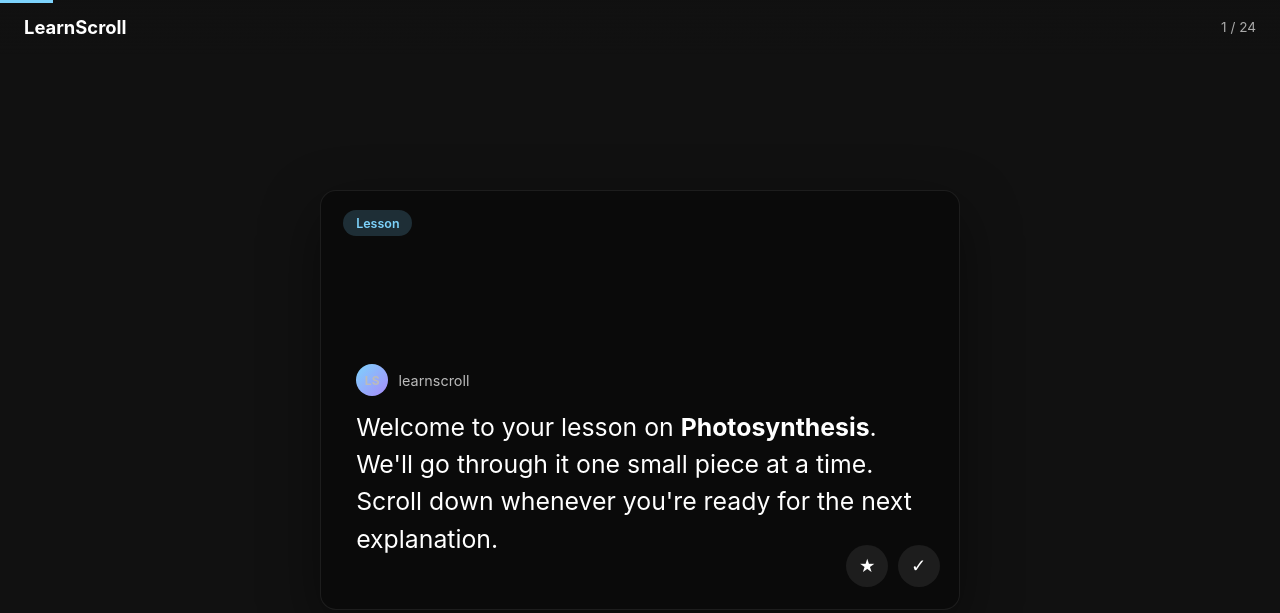
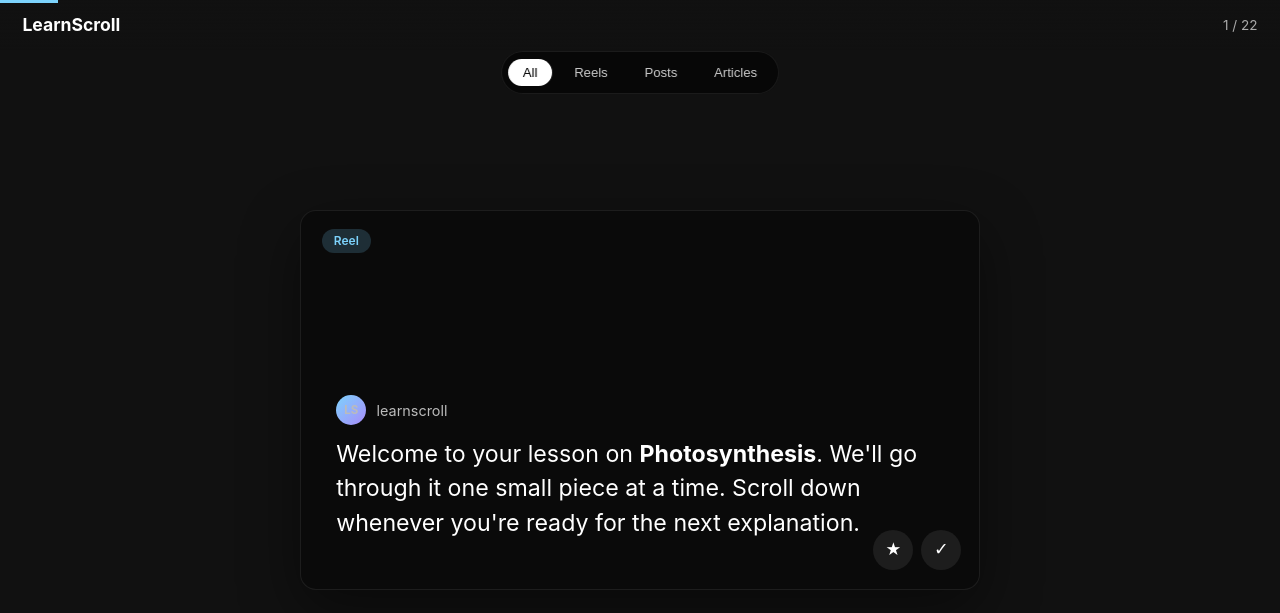
Before and after one commit to Jargal0613/learnscroll-prototype, a plain HTML site: page index.html in a window 1280 px wide. Drawn offline with Linux system fonts and the light colour scheme.

Commit message:
Add filters (All/Reels/Posts/Articles) and make Articles a separate long-form type

```diff
--- a/index.html
+++ b/index.html
@@ -32,17 +32,23 @@
   }
   .card-inner {
     width: 100%;
-    max-width: 640px;
+    max-width: 680px;
     background: #0a0a0a;
     border-radius: 16px;
     border: 1px solid rgba(255,255,255,0.08);
-    padding: 2.5rem 2.2rem 2rem;
+    padding: 2.4rem 2.2rem 2rem;
     position: relative;
-    min-height: 420px;
+    min-height: 380px;
+    max-height: 85vh;
+    overflow-y: auto;
     display: flex;
     flex-direction: column;
     justify-content: flex-end;
     box-shadow: 0 20px 60px rgba(0,0,0,0.45);
+  }
+  .card.article .card-inner {
+    justify-content: flex-start;
+    max-height: 88vh;
   }
   .card.understood .card-inner {
     background: #0d1a12;
@@ -50,55 +56,61 @@
   }
   .type-badge {
     position: absolute;
-    top: 1.2rem;
-    left: 1.4rem;
-    padding: 0.35rem 0.8rem;
+    top: 1.1rem;
+    left: 1.3rem;
+    padding: 0.3rem 0.75rem;
     border-radius: 999px;
-    font-size: 0.78rem;
+    font-size: 0.75rem;
     font-weight: 600;
   }
-  .type-badge.lesson { background: rgba(125,211,252,0.18); color: #7dd3fc; }
+  .type-badge.reel { background: rgba(125,211,252,0.18); color: #7dd3fc; }
   .type-badge.post { background: rgba(251,191,36,0.15); color: #fbbf24; }
+  .type-badge.article { background: rgba(167,139,250,0.18); color: #c4b5fd; }
   .meta {
     display: flex;
     align-items: center;
     gap: 0.65rem;
     font-size: 0.9rem;
     color: #bbb;
-    margin-bottom: 0.8rem;
+    margin-bottom: 0.7rem;
+    margin-top: 1.6rem;
   }
   .avatar {
-    width: 32px;
-    height: 32px;
+    width: 30px;
+    height: 30px;
     border-radius: 50%;
     background: linear-gradient(135deg, #7dd3fc, #a78bfa);
     display: flex;
     align-items: center;
     justify-content: center;
-    font-size: 0.75rem;
+    font-size: 0.72rem;
     font-weight: 700;
   }
   .content {
-    font-size: 1.55rem;
+    font-size: 1.45rem;
     line-height: 1.5;
-    margin-bottom: 1.2rem;
+    margin-bottom: 1rem;
+  }
+  .card.article .content {
+    font-size: 1.15rem;
+    line-height: 1.65;
   }
   .content strong { color: #fff; }
   .actions {
     position: absolute;
-    right: 1.2rem;
-    bottom: 1.4rem;
+    right: 1.1rem;
+    bottom: 1.2rem;
     display: flex;
-    gap: 0.6rem;
+    gap: 0.5rem;
   }
   .action-btn {
     background: rgba(255,255,255,0.08);
     border: none;
     color: #fff;
-    width: 42px;
-    height: 42px;
+    width: 40px;
+    height: 40px;
     border-radius: 50%;
-    font-size: 1.15rem;
+    font-size: 1.1rem;
     cursor: pointer;
     display: flex;
     align-items: center;
@@ -119,75 +131,96 @@
   .top-bar {
     position: fixed;
     top: 0; left: 0; right: 0;
-    padding: 1rem 1.5rem;
+    padding: 0.9rem 1.4rem;
     display: flex;
     justify-content: space-between;
     align-items: center;
-    background: linear-gradient(to bottom, rgba(17,17,17,0.85), transparent);
+    background: linear-gradient(to bottom, rgba(17,17,17,0.9), transparent);
     z-index: 50;
     pointer-events: none;
   }
-  .logo {
-    font-weight: 700;
-    font-size: 1.15rem;
+  .logo { font-weight: 700; font-size: 1.1rem; }
+  .counter { font-size: 0.85rem; color: #aaa; }
+  .filters {
+    position: fixed;
+    top: 3.2rem;
+    left: 50%;
+    transform: translateX(-50%);
+    display: flex;
+    gap: 0.5rem;
+    z-index: 60;
+    background: rgba(0,0,0,0.55);
+    backdrop-filter: blur(8px);
+    padding: 0.4rem;
+    border-radius: 999px;
+    border: 1px solid rgba(255,255,255,0.08);
   }
-  .counter {
-    font-size: 0.85rem;
-    color: #aaa;
+  .filter-btn {
+    background: transparent;
+    border: none;
+    color: #ccc;
+    padding: 0.4rem 0.9rem;
+    border-radius: 999px;
+    font-size: 0.82rem;
+    cursor: pointer;
+    font-weight: 500;
   }
-  @media (max-width: 700px) {
-    .card-inner {
-      max-width: 100%;
-      border-radius: 0;
-      border: none;
-      min-height: 100%;
-      padding: 4rem 1.4rem 2rem;
+  .filter-btn.active {
+    background: #fff;
+    color: #000;
   }
-    .card { padding: 0; }
-  }
+  .filter-btn:hover:not(.active) { background: rgba(255,255,255,0.08); }
 </style>
 </head>
 <body>
 <div class="progress-bar" id="progressBar"></div>
 <div class="top-bar">
   <div class="logo">LearnScroll</div>
-  <div class="counter" id="counter">1 / 24</div>
+  <div class="counter" id="counter">1 / 0</div>
+</div>
+<div class="filters" id="filters">
+  <button class="filter-btn active" data-filter="all">All</button>
+  <button class="filter-btn" data-filter="reel">Reels</button>
+  <button class="filter-btn" data-filter="post">Posts</button>
+  <button class="filter-btn" data-filter="article">Articles</button>
 </div>
 <div id="feed"></div>
 
 <script>
-const items = [
-  { type: "lesson", text: "Welcome to your lesson on <strong>Photosynthesis</strong>. We'll go through it one small piece at a time. Scroll down whenever you're ready for the next explanation." },
+const allItems = [
+  { type: "reel", text: "Welcome to your lesson on <strong>Photosynthesis</strong>. We'll go through it one small piece at a time. Scroll down whenever you're ready for the next explanation." },
   { type: "post", text: "<strong>Why short-form learning works</strong><br><br>Breaking big topics into tiny scrollable pieces reduces overwhelm and makes it easier to stay consistent." },
-  { type: "lesson", text: "Photosynthesis is how plants, algae, and some bacteria convert <strong>light energy</strong> into chemical energy that they can use as food." },
+  { type: "reel", text: "Photosynthesis is how plants, algae, and some bacteria convert <strong>light energy</strong> into chemical energy that they can use as food." },
+  { type: "article", text: "<strong>A deeper look at energy in living systems</strong><br><br>Photosynthesis and cellular respiration are two sides of the same coin. One captures energy from sunlight and stores it in chemical bonds; the other releases that stored energy so cells can perform work.<br><br>In photosynthesis, chlorophyll absorbs photons and uses that energy to split water and fix carbon dioxide into glucose. The process is not a single reaction but a coordinated set of light-dependent and light-independent stages. Oxygen is released as a byproduct — the very gas most animals need to survive.<br><br>Cellular respiration then reverses the process. Glucose is broken down, first in the cytoplasm (glycolysis) and later inside mitochondria. The energy released is captured in ATP, the universal energy currency of the cell. Without this constant recycling of energy, complex life as we know it would be impossible.<br><br>Understanding both processes together gives a clearer picture of how ecosystems stay in balance and why protecting plant life is ultimately protecting the foundation of almost every food web on Earth." },
   { type: "post", text: "<strong>The problem with long articles</strong><br><br>Most people start reading, get distracted, and never finish. A vertical feed forces one idea at a time." },
-  { type: "lesson", text: "The overall equation is simple:<br><br>6CO₂ + 6H₂O + light energy → C₆H₁₂O₆ + 6O₂<br><br>Carbon dioxide + water + light → sugar + oxygen." },
+  { type: "reel", text: "The overall equation is simple:<br><br>6CO₂ + 6H₂O + light energy → C₆H₁₂O₆ + 6O₂<br><br>Carbon dioxide + water + light → sugar + oxygen." },
   { type: "post", text: "<strong>Spaced repetition in your pocket</strong><br><br>Seeing the same idea again later (instead of all at once) helps memory stick far better than cramming." },
-  { type: "lesson", text: "This process happens mainly in the <strong>chloroplasts</strong> of plant cells. Chloroplasts contain a green pigment called chlorophyll that captures sunlight." },
+  { type: "reel", text: "This process happens mainly in the <strong>chloroplasts</strong> of plant cells. Chloroplasts contain a green pigment called chlorophyll that captures sunlight." },
+  { type: "article", text: "<strong>How to actually finish what you start reading</strong><br><br>The internet is full of excellent long-form articles that almost no one completes. The problem is rarely the quality of the writing; it is the lack of structure that matches how attention works.<br><br>When a piece is presented as one continuous block, the brain treats it as a single large task. Large tasks trigger resistance. Breaking the same material into smaller, clearly bounded segments removes that resistance. Each segment feels finishable, so you keep going.<br><br>This is why short vertical cards can outperform traditional article layouts for many learners, even when the underlying information is identical. The content has not become simpler — only the packaging has changed.<br><br>Articles still have a place. They are better when you need nuance, evidence, and connected argument. The ideal system lets you move between short cards for momentum and longer articles when you want depth, without losing your place in either." },
+  { type: "reel", text: "There are two main stages:<br><br>1. Light-dependent reactions<br>2. Light-independent reactions (Calvin cycle)" },
   { type: "post", text: "<strong>Attention is the real bottleneck</strong><br><br>You don’t need more information. You need a way to consume the information you already care about without getting lost." },
-  { type: "lesson", text: "There are two main stages:<br><br>1. Light-dependent reactions<br>2. Light-independent reactions (Calvin cycle)" },
+  { type: "reel", text: "<strong>Light-dependent reactions</strong> occur in the thylakoid membranes. They use sunlight to split water, release oxygen, and produce energy carriers (ATP and NADPH)." },
+  { type: "reel", text: "The <strong>Calvin cycle</strong> happens in the stroma. It uses the ATP and NADPH to fix carbon dioxide into sugar (glucose). No light is directly required for this stage." },
   { type: "post", text: "<strong>Micro-learning vs. traditional study</strong><br><br>Traditional study often means long sessions. Micro-learning means frequent, short exposures. Both can work — the second is easier to maintain." },
-  { type: "lesson", text: "<strong>Light-dependent reactions</strong> occur in the thylakoid membranes. They use sunlight to split water, release oxygen, and produce energy carriers (ATP and NADPH)." },
-  { type: "post", text: "<strong>How to use this feed</strong><br><br>Scroll when you have a minute. Mark cards as understood. Come back later and pick up exactly where you left off." },
-  { type: "lesson", text: "The <strong>Calvin cycle</strong> happens in the stroma. It uses the ATP and NADPH to fix carbon dioxide into sugar (glucose). No light is directly required for this stage." },
-  { type: "post", text: "<strong>On uploading your own material</strong><br><br>In the full version you would drop a PDF, notes, or a book chapter and the app would turn it into a sequence of cards like these." },
-  { type: "lesson", text: "Why does this matter? Almost all life on Earth depends on photosynthesis — either directly (plants) or indirectly (animals that eat plants)." },
-  { type: "post", text: "<strong>Final thought</strong><br><br>The goal is not to replace deep reading. It’s to make the first steps of learning lighter so you actually start." },
-  { type: "lesson", text: "Quick check: What gas do plants release during photosynthesis?<br><br><strong>Answer:</strong> Oxygen (O₂)." },
-  { type: "lesson", text: "<strong>Next concept: Cellular Respiration</strong><br><br>While photosynthesis stores energy, cellular respiration releases it so cells can do work." },
-  { type: "lesson", text: "The simplified equation for cellular respiration is the reverse of photosynthesis:<br><br>C₆H₁₂O₆ + 6O₂ → 6CO₂ + 6H₂O + energy (ATP)" },
-  { type: "lesson", text: "It happens in three main stages: glycolysis, the Krebs cycle, and the electron transport chain." },
-  { type: "lesson", text: "<strong>Glycolysis</strong> takes place in the cytoplasm and breaks glucose into two pyruvate molecules, producing a small amount of ATP." },
-  { type: "lesson", text: "Most of the energy is released later in the mitochondria during the Krebs cycle and electron transport chain." },
-  { type: "lesson", text: "Together, photosynthesis and cellular respiration form a continuous cycle of energy transformation that powers nearly all life." },
-  { type: "lesson", text: "You just finished this sequence. Keep scrolling — more mixed content will appear as the app grows." }
+  { type: "reel", text: "Why does this matter? Almost all life on Earth depends on photosynthesis — either directly (plants) or indirectly (animals that eat plants)." },
+  { type: "reel", text: "Quick check: What gas do plants release during photosynthesis?<br><br><strong>Answer:</strong> Oxygen (O₂)." },
+  { type: "reel", text: "<strong>Next concept: Cellular Respiration</strong><br><br>While photosynthesis stores energy, cellular respiration releases it so cells can do work." },
+  { type: "reel", text: "The simplified equation for cellular respiration is the reverse of photosynthesis:<br><br>C₆H₁₂O₆ + 6O₂ → 6CO₂ + 6H₂O + energy (ATP)" },
+  { type: "reel", text: "It happens in three main stages: glycolysis, the Krebs cycle, and the electron transport chain." },
+  { type: "reel", text: "<strong>Glycolysis</strong> takes place in the cytoplasm and breaks glucose into two pyruvate molecules, producing a small amount of ATP." },
+  { type: "reel", text: "Most of the energy is released later in the mitochondria during the Krebs cycle and electron transport chain." },
+  { type: "reel", text: "Together, photosynthesis and cellular respiration form a continuous cycle of energy transformation that powers nearly all life." }
 ];
 
 const feed = document.getElementById('feed');
 const progressBar = document.getElementById('progressBar');
 const counter = document.getElementById('counter');
+const filterBtns = document.querySelectorAll('.filter-btn');
 
-const STORAGE_KEY = 'learnscroll-mixed-v1';
+let currentFilter = 'all';
+let visibleItems = [...allItems];
+
+const STORAGE_KEY = 'learnscroll-mixed-v2';
 let state = JSON.parse(localStorage.getItem(STORAGE_KEY) || '{}');
 state.understood = state.understood || {};
 state.saved = state.saved || {};
@@ -197,52 +230,68 @@ function saveState() {
   localStorage.setItem(STORAGE_KEY, JSON.stringify(state));
 }
 
+function getItemKey(item, originalIndex) {
+  return originalIndex;
+}
+
 function updateProgress(index) {
-  const pct = ((index + 1) / items.length) * 100;
+  const pct = visibleItems.length ? ((index + 1) / visibleItems.length) * 100 : 0;
   progressBar.style.width = pct + '%';
-  counter.textContent = `${index + 1} / ${items.length}`;
+  counter.textContent = visibleItems.length ? `${index + 1} / ${visibleItems.length}` : '0 / 0';
   state.lastIndex = index;
   saveState();
 }
 
-items.forEach((item, i) => {
+function render() {
+  feed.innerHTML = '';
+  visibleItems = currentFilter === 'all'
+    ? allItems
+    : allItems.filter(item => item.type === currentFilter);
+
+  visibleItems.forEach((item, i) => {
+    const originalIndex = allItems.indexOf(item);
     const el = document.createElement('div');
-  el.className = 'card' + (state.understood[i] ? ' understood' : '');
-  el.dataset.index = i;
-  const badgeClass = item.type === 'lesson' ? 'lesson' : 'post';
-  const badgeText = item.type === 'lesson' ? 'Lesson' : 'Post';
+    el.className = `card ${item.type}` + (state.understood[originalIndex] ? ' understood' : '');
+    el.dataset.index = originalIndex;
+    const badgeText = item.type === 'reel' ? 'Reel' : item.type === 'post' ? 'Post' : 'Article';
     el.innerHTML = `
       <div class="card-inner">
-      <div class="type-badge ${badgeClass}">${badgeText}</div>
+        <div class="type-badge ${item.type}">${badgeText}</div>
         <div class="meta">
           <div class="avatar">LS</div>
           <div>learnscroll</div>
         </div>
         <div class="content">${item.text}</div>
         <div class="actions">
-        <button class="action-btn ${state.saved[i] ? 'saved' : ''}" data-action="save">★</button>
-        <button class="action-btn ${state.understood[i] ? 'done' : ''}" data-action="done">✓</button>
+          <button class="action-btn ${state.saved[originalIndex] ? 'saved' : ''}" data-action="save">★</button>
+          <button class="action-btn ${state.understood[originalIndex] ? 'done' : ''}" data-action="done">✓</button>
         </div>
       </div>
     `;
     feed.appendChild(el);
   });
 
-if (state.lastIndex > 0) {
-  setTimeout(() => {
-    feed.children[state.lastIndex]?.scrollIntoView({ behavior: 'instant' });
-    updateProgress(state.lastIndex);
-  }, 40);
-} else {
   updateProgress(0);
+  if (feed.children[0]) feed.scrollTop = 0;
 }
+
+filterBtns.forEach(btn => {
+  btn.addEventListener('click', () => {
+    filterBtns.forEach(b => b.classList.remove('active'));
+    btn.classList.add('active');
+    currentFilter = btn.dataset.filter;
+    render();
+  });
+});
+
+render();
 
 let scrollTimeout;
 feed.addEventListener('scroll', () => {
   clearTimeout(scrollTimeout);
   scrollTimeout = setTimeout(() => {
     const index = Math.round(feed.scrollTop / feed.clientHeight);
-    if (index >= 0 && index < items.length) updateProgress(index);
+    if (index >= 0 && index < visibleItems.length) updateProgress(index);
   }, 60);
 });
 
@@ -250,16 +299,16 @@ feed.addEventListener('click', (e) => {
   const btn = e.target.closest('.action-btn');
   if (!btn) return;
   const card = btn.closest('.card');
-  const index = Number(card.dataset.index);
+  const originalIndex = Number(card.dataset.index);
   const action = btn.dataset.action;
 
   if (action === 'done') {
-    state.understood[index] = !state.understood[index];
-    card.classList.toggle('understood', state.understood[index]);
-    btn.classList.toggle('done', state.understood[index]);
+    state.understood[originalIndex] = !state.understood[originalIndex];
+    card.classList.toggle('understood', state.understood[originalIndex]);
+    btn.classList.toggle('done', state.understood[originalIndex]);
   } else if (action === 'save') {
-    state.saved[index] = !state.saved[index];
-    btn.classList.toggle('saved', state.saved[index]);
+    state.saved[originalIndex] = !state.saved[originalIndex];
+    btn.classList.toggle('saved', state.saved[originalIndex]);
   }
   saveState();
 });
@@ -268,7 +317,7 @@ document.addEventListener('keydown', (e) => {
   const current = Math.round(feed.scrollTop / feed.clientHeight);
   if (e.key === 'ArrowDown' || e.key === ' ') {
     e.preventDefault();
-    const next = Math.min(current + 1, items.length - 1);
+    const next = Math.min(current + 1, visibleItems.length - 1);
     feed.children[next]?.scrollIntoView({ behavior: 'smooth' });
   } else if (e.key === 'ArrowUp') {
     e.preventDefault();
```
Lines whose indentation alone changed are shown as unchanged.
